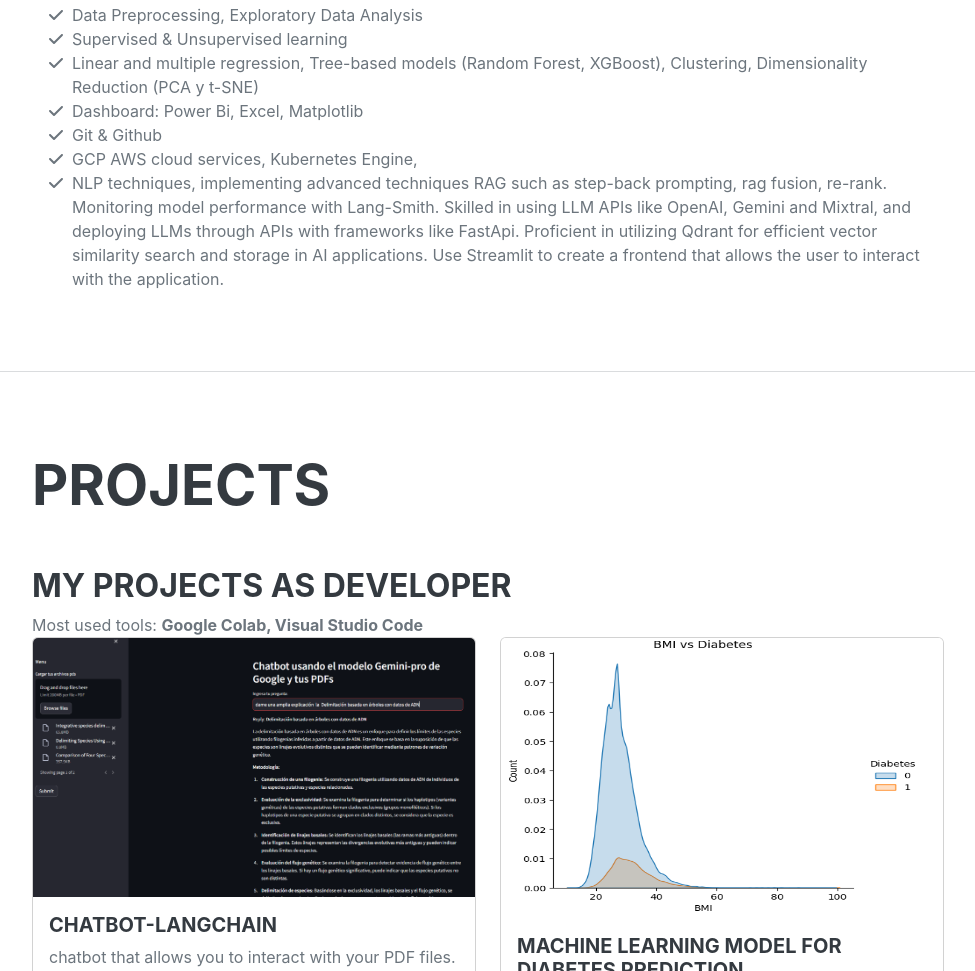
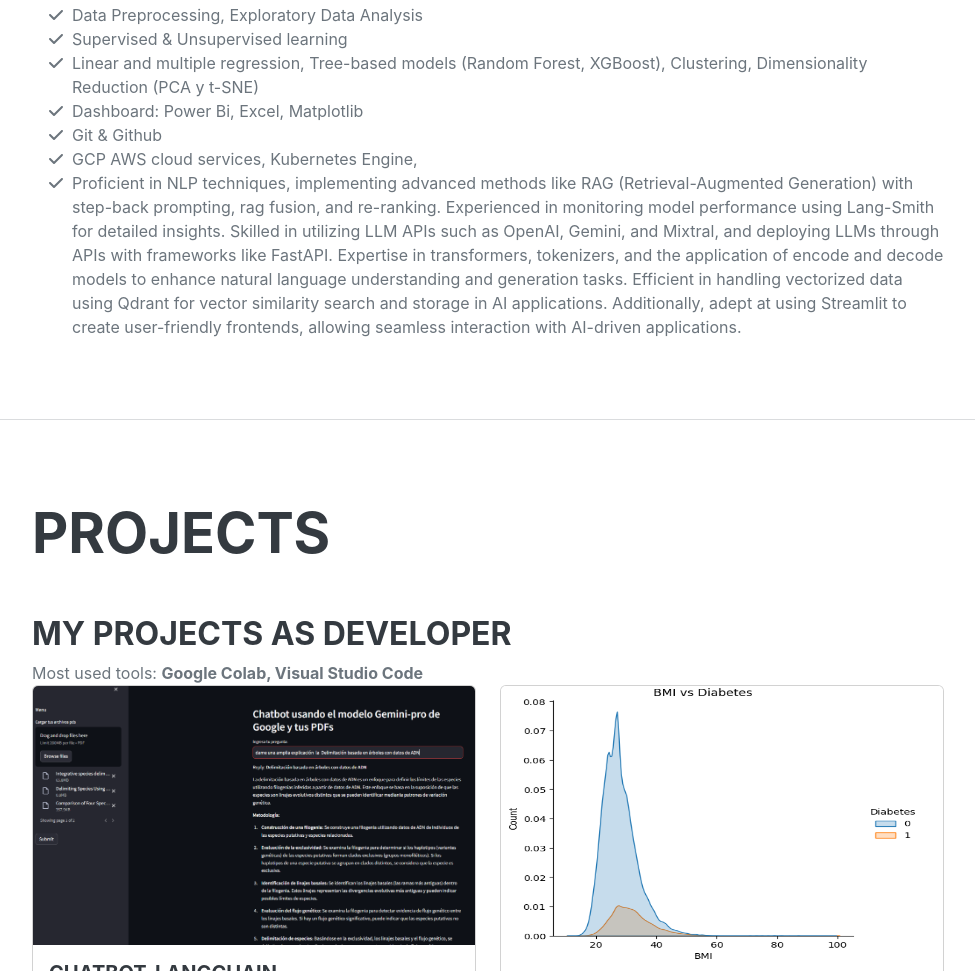
Before and after one commit to wlopezm-unal/portafolio_data_analytics.github.io, a plain HTML site: page index.html in a window 1280 px wide. Shown: the part 5714-6685 px from the top of the page, without its empty margins (288-1263 px from the left). Drawn offline with nearby package versions, Linux system fonts and the light colour scheme; a web font is replaced by a local one.

Commit message:
Update index.html

```diff
--- a/index.html
+++ b/index.html
@@ -278,7 +278,11 @@
                         <li> <span class="fa-li"><i class="fas fa-check"></i></span>Dashboard: Power Bi, Excel, Matplotlib</li>
                         <li> <span class="fa-li"><i class="fas fa-check"></i></span>Git & Github</li>
                         <li> <span class="fa-li"><i class="fas fa-check"></i></span>GCP AWS cloud services, Kubernetes Engine, </li>
-                        <li> <span class="fa-li"><i class="fas fa-check"></i></span>NLP techniques, implementing advanced techniques RAG such as step-back prompting, rag fusion, re-rank. Monitoring model performance with Lang-Smith. Skilled in using LLM APIs like OpenAI, Gemini and Mixtral, and deploying LLMs through APIs with frameworks like FastApi. Proficient in utilizing Qdrant for efficient vector similarity search and storage in AI applications. Use Streamlit to create a frontend that allows the user to interact with the application. </li>
+                        <li> <span class="fa-li"><i class="fas fa-check"></i></span>Proficient in NLP techniques, implementing advanced methods like RAG (Retrieval-Augmented Generation) with step-back prompting, rag fusion, and re-ranking.
+                            Experienced in monitoring model performance using Lang-Smith for detailed insights. Skilled in utilizing LLM APIs such as OpenAI, Gemini, and Mixtral, and deploying LLMs through APIs with frameworks like FastAPI.
+                            Expertise in transformers, tokenizers, and the application of encode and decode models to enhance natural language understanding and generation tasks.
+                            Efficient in handling vectorized data using Qdrant for vector similarity search and storage in AI applications.
+                            Additionally, adept at using Streamlit to create user-friendly frontends, allowing seamless interaction with AI-driven applications. </li>
                     </ul>
                 </div>
             </section>
```
